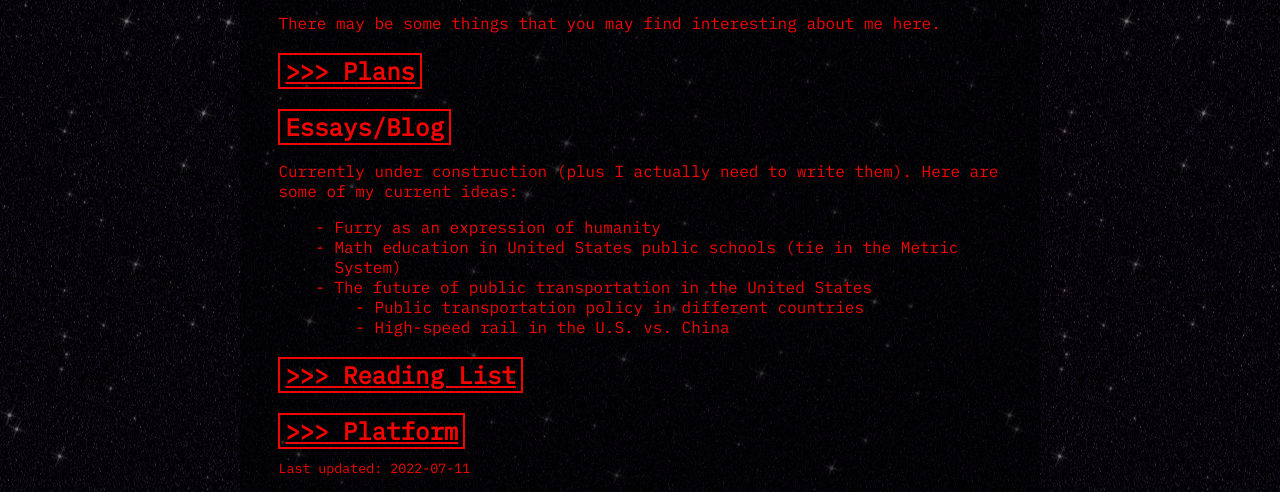
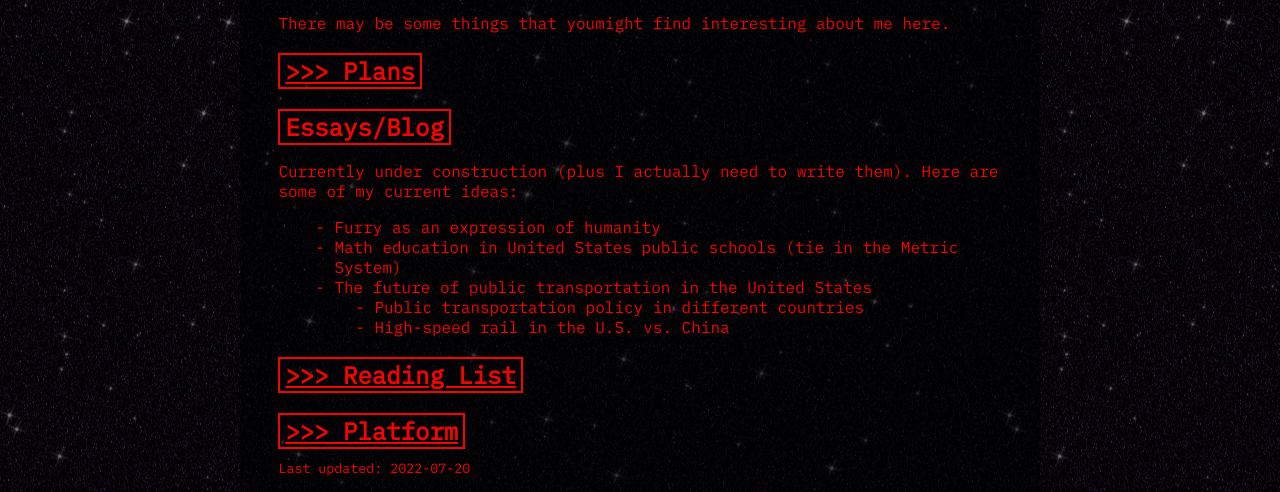
Before and after one commit to Yuril125/website, a plain HTML site: page public/mystuff.html in a window 1280 px wide. Shown: the part 255-747 px from the top of the page. Drawn offline with nearby package versions, Linux system fonts and the light colour scheme.

Commit message:
Made wording clearer

```diff
--- a/public/mystuff.html
+++ b/public/mystuff.html
@@ -21,7 +21,7 @@
     <main>
       <h1>My Stuff</h1>
 
-      <p>There may be some things that you may find interesting about me here.</p>
+      <p>There may be some things that youmight find interesting about me here.</p>
 
       <h2><a href="plans.html">&gt;&gt;&gt; Plans</a></h2>
 
@@ -38,7 +38,7 @@
       </ul>
       <h2><a href="readinglist.html">&gt;&gt;&gt; Reading List</a></h2>
       <h2><a href="platform.html">&gt;&gt;&gt; Platform</a></h2>
-      <small>Last updated: 2022-07-11</small>
+      <small>Last updated: 2022-07-20</small>
     </main>
 
     <div id="footer"></div>
```
